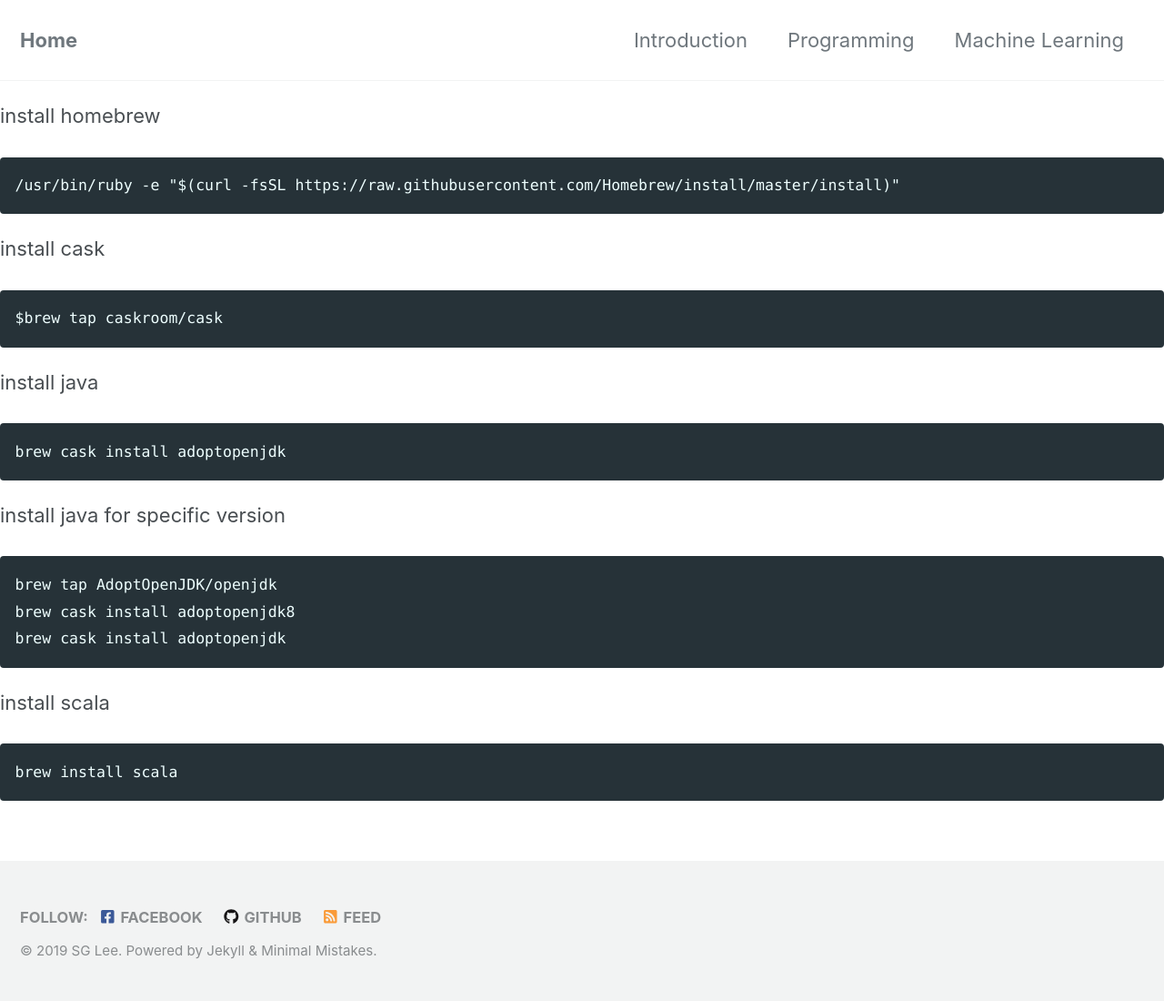
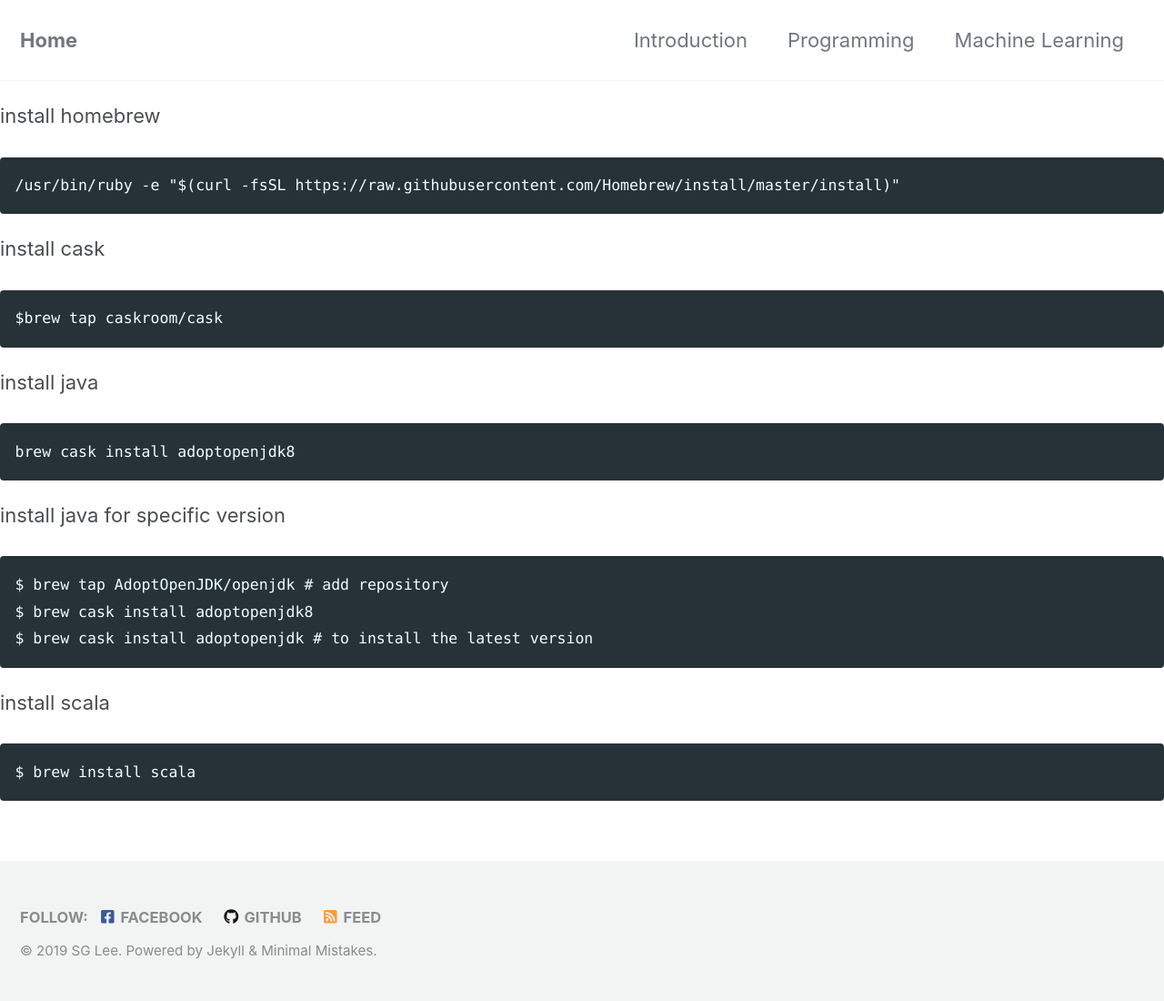
Before and after one commit to sglee-net/sglee-net.github.io, a Jekyll site: the page built from development_environment/homebrew_install_java_scala.md, in a window 1280 px wide. Shown: the whole page at 91% size. Built offline with Jekyll 4.4.1, drawn with Linux system fonts in a browser that asks for light colours; cached includes are drawn as plain includes; nearby versions of some CDN libraries; our own code applies the rules of GitHub Pages for plain Markdown files.

Commit message:
Update homebrew_install_java_scala.md

````diff
--- a/development_environment/homebrew_install_java_scala.md
+++ b/development_environment/homebrew_install_java_scala.md
@@ -10,17 +10,17 @@ $brew tap caskroom/cask
 
 install java
 ```
-brew cask install adoptopenjdk
+brew cask install adoptopenjdk8
 ```
 
 install java for specific version
 ```
-brew tap AdoptOpenJDK/openjdk
-brew cask install adoptopenjdk8
-brew cask install adoptopenjdk
+$ brew tap AdoptOpenJDK/openjdk # add repository
+$ brew cask install adoptopenjdk8
+$ brew cask install adoptopenjdk # to install the latest version
 ```
 
 install scala
 ```
-brew install scala
+$ brew install scala
 ```
````
